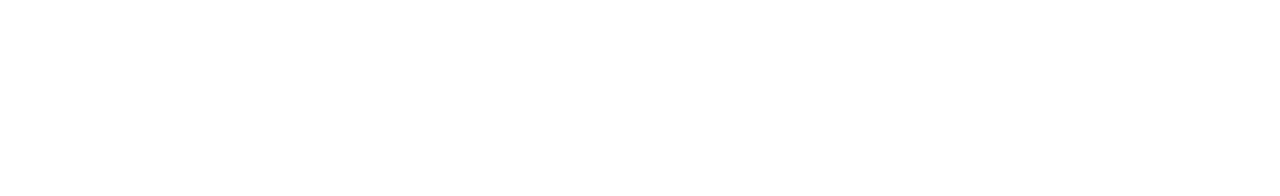
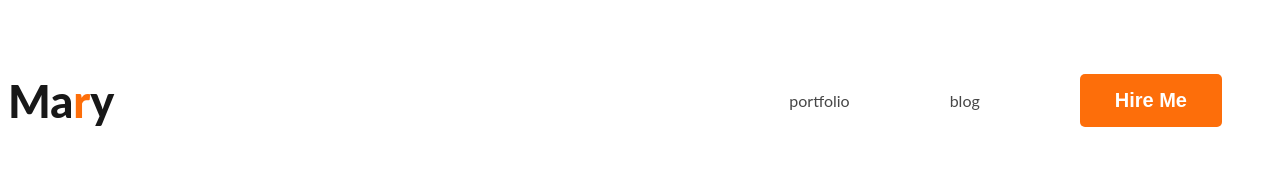
Before and after one commit to Hridoy1122ps/webdeveloper-portfolio, a plain HTML site: page index.html in a window 1280 px wide. Drawn offline with Linux system fonts and the light colour scheme.

Commit message:
added nav

```diff
--- a/index.html
+++ b/index.html
@@ -4,10 +4,21 @@
     <meta charset="UTF-8">
     <meta name="viewport" content="width=device-width, initial-scale=1.0">
     <title>webd eveloperportfolio</title>
+    <link rel="preconnect" href="https://fonts.googleapis.com">
+<link rel="preconnect" href="https://fonts.gstatic.com" crossorigin>
+<link href="https://fonts.googleapis.com/css2?family=Open+Sans:wght@800&display=swap" rel="stylesheet">
+    <link rel="stylesheet" href="styles/portfolio.css">
 </head>
 <body>
     <header>
-
+        <nav>
+            <h3 class="nav-title">Ma<span class="text-primary">r</span>y</h3>
+            <ul>
+                <li><a href="portfolio">portfolio</a></li>
+                <li><a href="blog">blog</a></li>
+                <li><button class="btn-primary">Hire Me</button></li>
+            </ul>
+        </nav>
     </header>
     <main>
 
--- /dev/null
+++ b/styles/portfolio.css
@@ -0,0 +1,47 @@
+/* common shared styles */
+body {
+    font-family: 'Open Sans', sans-serif;
+    font-family: 'lato', sans-serif;
+}
+
+.text-primary {
+    color: #FD6E0A;
+}
+
+.btn-primary{
+    border-radius: 5px;
+    background: #FD6E0A;
+    border: 0;
+    color: white;
+    font-size: 20px;
+    font-weight: 700;
+    padding: 15px 35px;
+}
+
+/* nav related styles */
+nav {
+    display: flex;
+    justify-content: space-between;
+    align-items: center;
+}
+
+.nav-title {
+    color: var(--dark-01, #181818);
+    font-size: 45px;
+    font-weight: 800;
+}
+
+nav>ul {
+    display: flex;
+    align-items: center;
+}
+
+nav li {
+    list-style: none;
+    margin: 50px;
+}
+
+nav a {
+    text-decoration: none;
+    color: #474747;
+}
```
